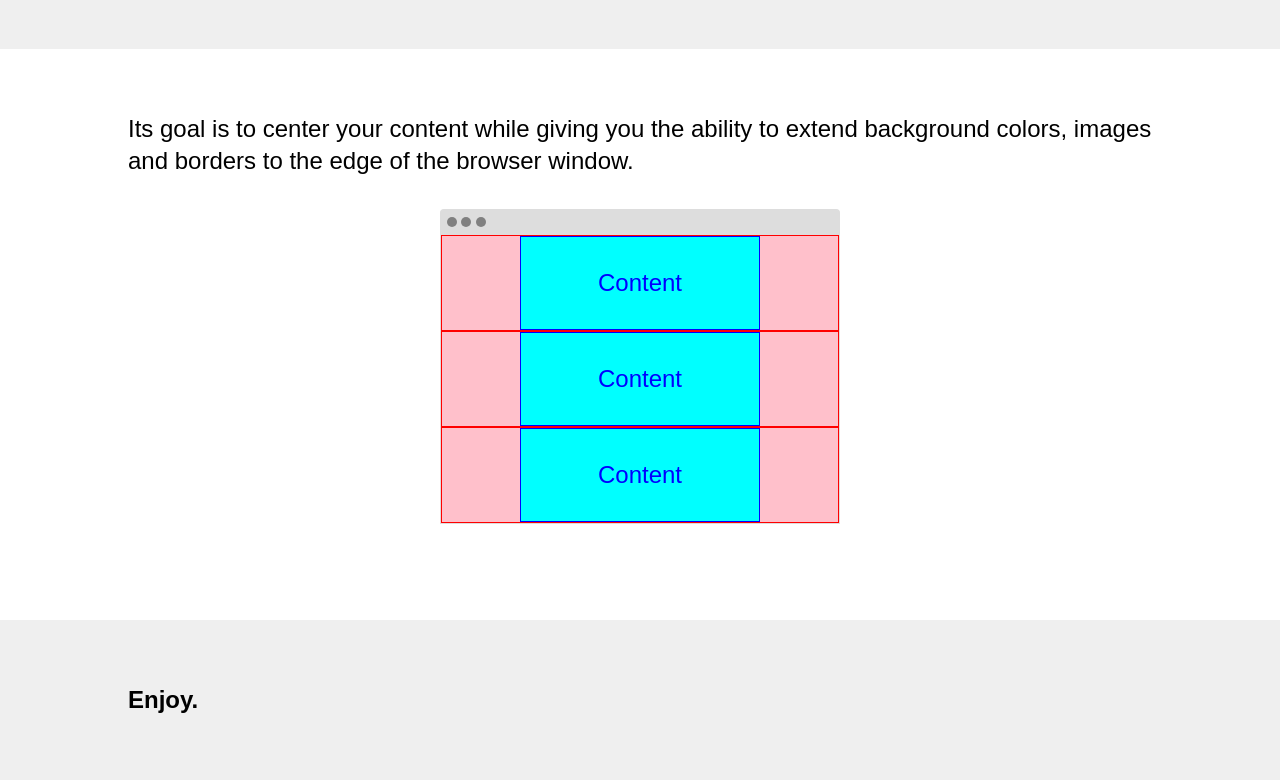
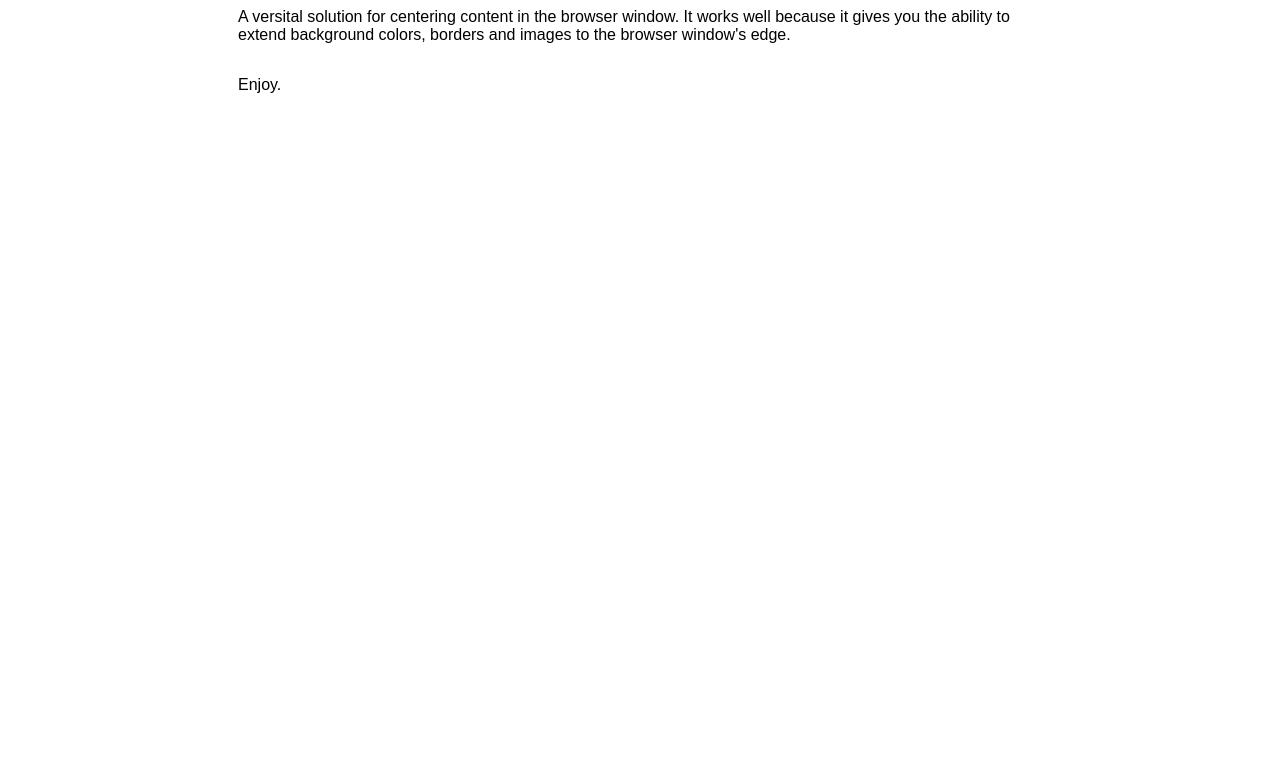
Before and after one commit to letsmakesomething/Blocks, a plain HTML site: page index.html in a window 1280 px wide. Shown: the part 116-896 px from the top of the page. After the commit the page ends 800 px from the top, so only its background shows below. Drawn offline with Linux system fonts and the light colour scheme.

Commit message:
Simplified repository and description.

```diff
--- a/index.html
+++ b/index.html
@@ -3,57 +3,21 @@
 <head>
    <meta charset="UTF-8">
    <meta name="viewport" content="width=device-width">
-   <title>Rows, A Simple Website Structure.</title>
+   <title>Rows: A versital solution for centering content in the browser window.</title>
    <link rel="stylesheet" href="reset.css">
+   <link rel="stylesheet" href="typography.css">
    <link rel="stylesheet" href="rows.css">
-   <link rel="stylesheet" href="styles.css">
-   <link rel="stylesheet" href="typography.css">
 </head>
 <body>
    <div class="container">
 
-      <header class="row">
-         <div class="row-inner">
-            <h1>Rows, a stackable way to organize your webpages.</h1>
-         </div>
-      </header>
       <section class="row">
          <div class="row-inner">
-            <p>Its goal is to center your content while giving you the ability to extend background colors, images and borders to the edge of the browser window.</p>
-            <figure>
-               <div class="browser">
-                  <div class="browser-title-bar">
-                     <div class="browser-button"></div>
-                     <div class="browser-button"></div>
-                     <div class="browser-button"></div>
-                  </div>
-                  <div class="browser-window">
-                     <div class="browser-row">
-                        <div class="browser-row-inner">
-                           <p>Content</p>
-                        </div>
-                     </div>
-                     <div class="browser-row">
-                        <div class="browser-row-inner">
-                           <p>Content</p>
-                        </div>
-                     </div>
-                     <div class="browser-row">
-                        <div class="browser-row-inner">
-                           <p>Content</p>
-                        </div>
-                     </div>
-                  </div>
-               </div> <!-- end browser -->
-            </figure>
+            <h1>Rows</h1>
+            <p>A versital solution for centering content in the browser window. It works well because it gives you the ability to extend background colors, borders and images to the browser window's edge.</p>
+            <p>Enjoy.</p>
          </div>
       </section>
-
-      <footer class="row">
-         <div class="row-inner">
-            <p><strong>Enjoy.</strong></p>
-         </div>
-      </footer>
 
    </div> <!-- end container -->
 </body>
--- a/reset.css
+++ b/reset.css
@@ -5,3 +5,13 @@
    padding: 0;
    font-family: sans-serif;
 }
+
+/* Universal Box Sizing with Inheritance */
+/* https://css-tricks.com/box-sizing/ */
+
+html {
+  box-sizing: border-box;
+}
+*, *:before, *:after {
+  box-sizing: inherit;
+}
--- a/rows.css
+++ b/rows.css
@@ -1,10 +1,11 @@
-/* Mobile styles */
+/* Mobile */
 
 .row {
-   background-color: #fff;
 }
 
 .row-inner {
+   max-width: 900px;
+   margin: 0 auto;
    padding: 24px;
 }
 
@@ -12,24 +13,18 @@
    padding-bottom: 0; /* Make sure the last element doesn't add extra padding-bottom to your row */
 }
 
-/* Tablet styles */
+/* Tablet */
 
 @media screen and (min-width: 768px) {
-   .row {}
-
    .row-inner {
       padding:  48px 36px;
    }
 }
 
-/* Desktop styles */
+/* Desktop */
 
 @media screen and (min-width: 1024px) {
-   .row {}
-
    .row-inner {
-      max-width: 1024px;
-      margin: 0 auto;
       padding: 64px 48px;
    }
 }
--- a/styles.css
+++ /dev/null
@@ -1,61 +0,0 @@
-/* Mobile styles */
-
-body {
-   background-color: #efefef;
-}
-
-header.row,
-footer.row {
-   background-color: #efefef;
-}
-
-.browser {
-   max-width: 400px;
-   margin: 0 auto 32px;
-}
-
-.browser-title-bar {
-   border-radius: 4px 4px 0 0;
-   background-color: #ddd;
-   border-top: 1px solid #ddd;
-   border-right: 1px solid #ddd;
-   border-left: 1px solid #ddd;
-   padding: 3px 6px;
-}
-.browser-button {
-   display: inline-block;
-   width: 10px;
-   height: 10px;
-   border-radius: 10px;
-   background-color: gray;
-}
-.browser-window {
-   border: 1px solid #ddd;
-}
-.browser-row {
-   border: 1px solid red;
-   background-color: pink;
-}
-.browser-row-inner {
-   width: 60%;
-   margin: 0 auto;
-   padding: 30px 0;
-   border: 1px solid blue;
-   background-color: cyan;
-   color: blue;
-   text-align: center;
-}
-
-.browser-row-inner p {
-   padding-bottom: 0;
-}
-
-/* Tablet styles */
-
-@media screen and (min-width: 768px) {
-}
-
-/* Desktop styles */
-
-@media screen and (min-width: 1024px) {
-}
--- a/typography.css
+++ b/typography.css
@@ -1,8 +1,4 @@
-h1, h2, p {
+h1, h2, h3, h4, h5, h6, p {
+   font-family: sans-serif;
    padding-bottom: 32px;
 }
-
-p {
-   font-size: 24px;
-   line-height: 32px;
-}
```
Also changed, not shown: 1 other file.
